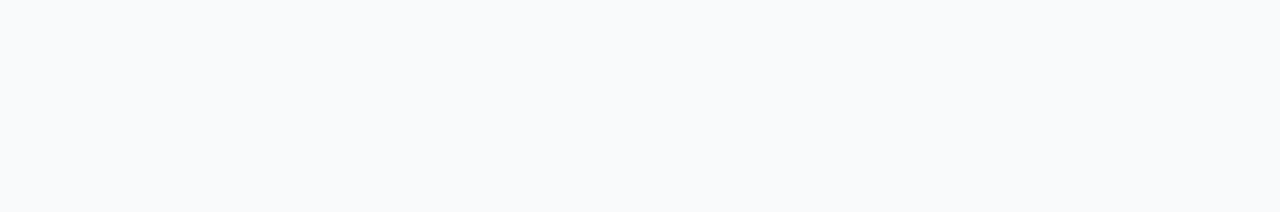
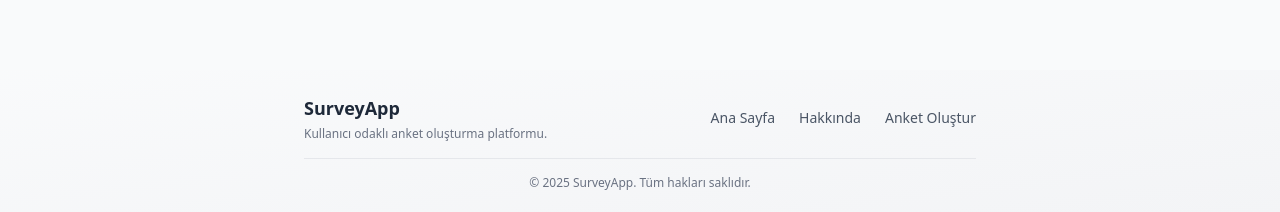
Before and after one commit to alper-demir/survey-app, a React (Vite) app in the folder frontend/: page / in a window 1280 px wide. Shown: the part 585-797 px from the top of the page. Built offline with nearby package versions, Linux system fonts and the light colour scheme; no server answers.

Commit message:
Footer eklendi

```diff
--- /dev/null
+++ b/frontend/src/components/Footer.jsx
@@ -0,0 +1,50 @@
+import { Link } from "react-router-dom";
+
+function Footer() {
+    return (
+        <footer className="bg-gradient-to-br from-gray-50 to-gray-100 text-gray-700 px-4 sm:px-6 py-4 sm:py-6 mt-8">
+            <div className="max-w-2xl mx-auto flex flex-col sm:flex-row justify-between items-center gap-4 sm:gap-0">
+                {/* Sol Kısım: Logo ve Kısa Açıklama */}
+                <div className="text-center sm:text-left">
+                    <Link to="/" className="text-lg font-bold text-gray-800 hover:text-blue-600 transition-colors">
+                        SurveyApp
+                    </Link>
+                    <p className="text-xs text-gray-500 mt-1">
+                        Kullanıcı odaklı anket oluşturma platformu.
+                    </p>
+                </div>
+
+                {/* Sağ Kısım: Bağlantılar */}
+                <div className="flex gap-4 sm:gap-6">
+                    <Link
+                        to="/"
+                        className="text-xs sm:text-sm text-gray-600 hover:text-blue-600 transition-colors"
+                    >
+                        Ana Sayfa
+                    </Link>
+                    <Link
+                        to="/about"
+                        className="text-xs sm:text-sm text-gray-600 hover:text-blue-600 transition-colors"
+                    >
+                        Hakkında
+                    </Link>
+                    <Link
+                        to="/create"
+                        className="text-xs sm:text-sm text-gray-600 hover:text-blue-600 transition-colors"
+                    >
+                        Anket Oluştur
+                    </Link>
+                </div>
+            </div>
+
+            {/* Telif Hakkı */}
+            <div className="max-w-2xl mx-auto text-center mt-4 border-t border-gray-200 pt-4">
+                <p className="text-xs text-gray-500">
+                    © {new Date().getFullYear()} SurveyApp. Tüm hakları saklıdır.
+                </p>
+            </div>
+        </footer>
+    );
+}
+
+export default Footer;
--- a/frontend/src/layouts/MainLayout.jsx
+++ b/frontend/src/layouts/MainLayout.jsx
@@ -1,14 +1,21 @@
-import React from 'react'
-import { Outlet } from 'react-router-dom'
-import Navbar from '../components/Navbar'
+import React from "react";
+import { Outlet } from "react-router-dom";
+import Navbar from "../components/Navbar";
+import Footer from "../components/Footer";
 
 const MainLayout = () => {
     return (
-        <div className='min-h-screen bg-gray-50'>
+        <div className="flex flex-col min-h-screen bg-gray-50">
             <Navbar />
-            <Outlet />
+
+            {/* flex-grow ile büyüyerek footer'ı alta iter */}
+            <main className="flex-grow">
+                <Outlet />
+            </main>
+
+            <Footer />
         </div>
-    )
-}
+    );
+};
 
-export default MainLayout
+export default MainLayout;
```
